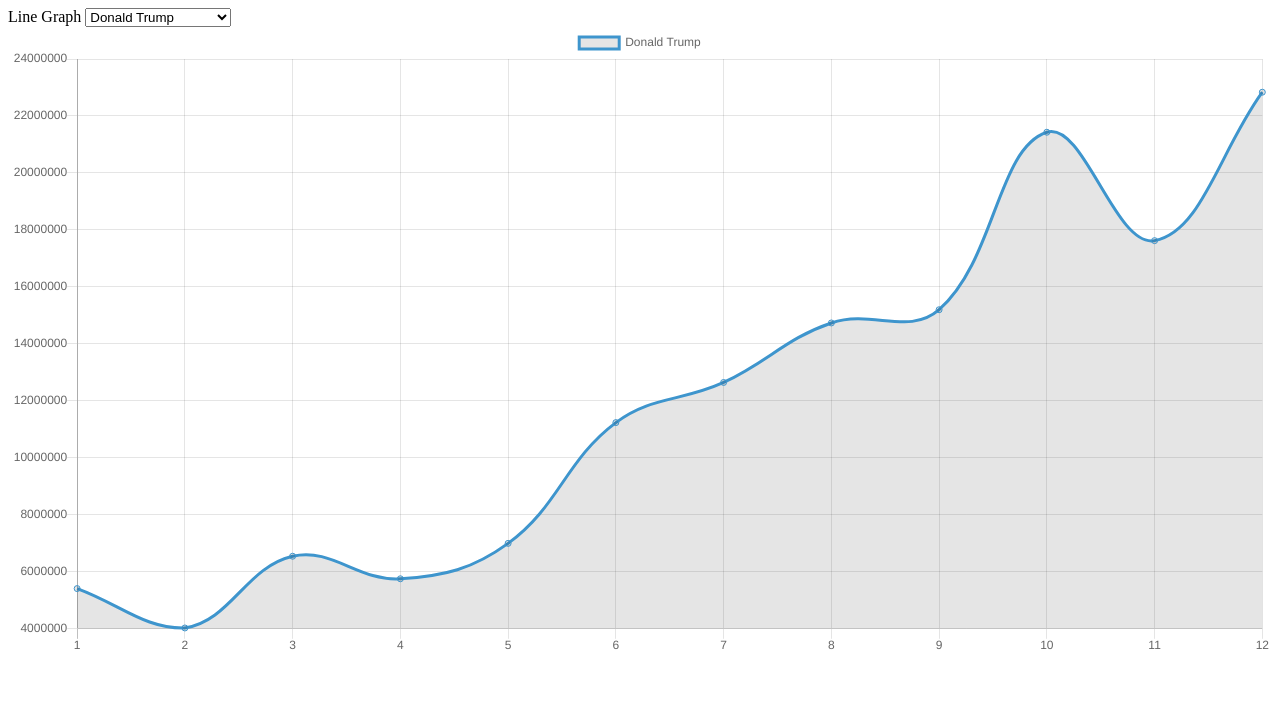
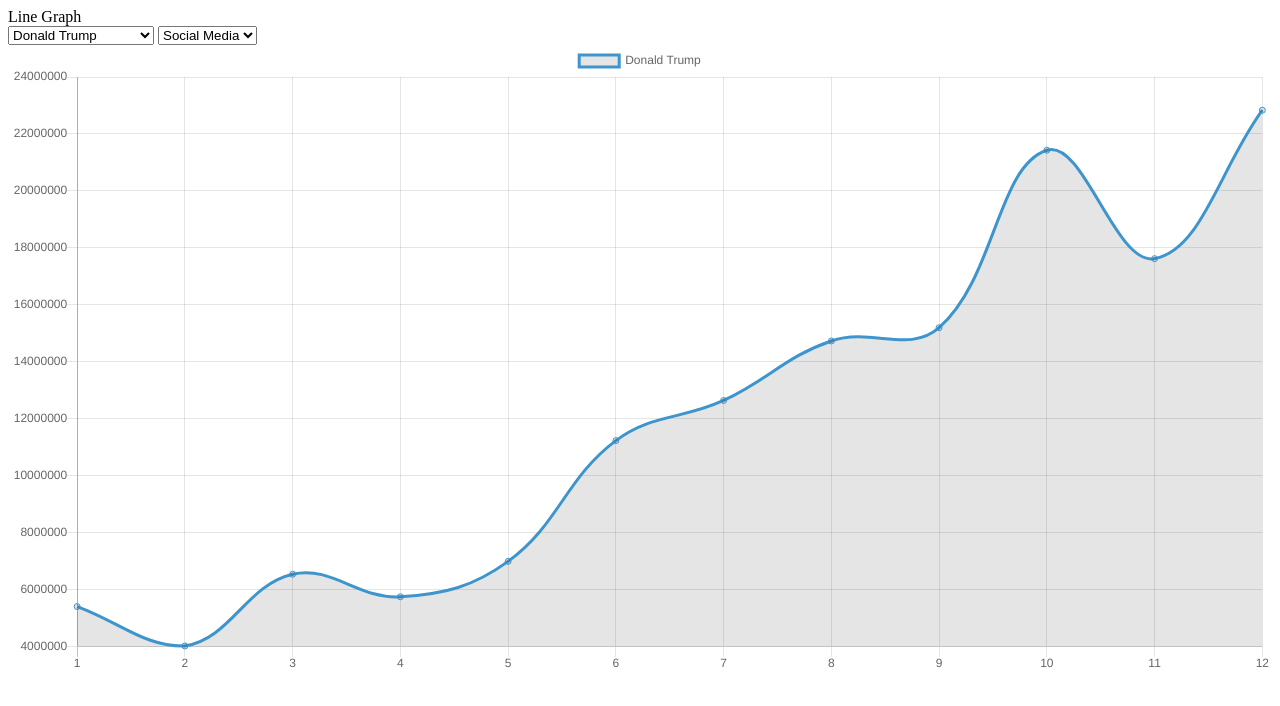
Before and after one commit to expjazz/playingWithDatainJS, a website built with webpack: page src/template.html in a window 1280 px wide. Built offline with nearby package versions, Linux system fonts and the light colour scheme.

```diff
--- a/src/components/SelectMenu.js
+++ b/src/components/SelectMenu.js
@@ -1,14 +1,22 @@
 import * as d3 from 'd3'
 
-const populateSelect = async () => {
-  const select = document.getElementById('line');
+const populateSelect = async (id = null) => {
+  if (id) {
+    select.document.getElementById('line' + id)
+  }
+  const selects = document.querySelectorAll('.line');
+  let count = 0;
   const data = await d3.csv('./src/dados.csv')
   const listLideres = data.map((arr) => {
     return arr.profile
   });
   const first = listLideres[0];
   let temp = false;
-  select.innerHTML = listLideres.map((lider, index) => {
+  selects.forEach((selecta) => {
+    count += 1;
+    temp  = false;
+    if (count > 1) selecta.id  = 'select2';
+    selecta.innerHTML = listLideres.map((lider, index) => {
     if (lider === first && index > 2) temp = true;
     if (temp === true) return '';
     return (
@@ -17,7 +25,7 @@
 
       `
     )
-  }).join("")
+  }).join("")})
 
 }
 
--- a/src/components/genLineLider.js
+++ b/src/components/genLineLider.js
@@ -20,7 +20,7 @@
   return chart;
 }
 
-const arrGenBase = (lideres) => {
+const arrGenBase = (lideres, socialMedia) => {
   const listLideres = lideres.map((arr) => {
     return arr.profile
   })
@@ -49,7 +49,6 @@
       obj.tempFbSeguidores.push(fbSeguidores[index]);
     }
   })
-  console.log(obj)
   return obj
 }
 
--- /dev/null
+++ b/src/data/selectData.js
@@ -0,0 +1,7 @@
+const selectData = () => {
+  return ({
+  selectOne: '',
+  selectTwo: []})
+}
+
+export default { selectData }
--- a/src/index.js
+++ b/src/index.js
@@ -1,41 +1,49 @@
 import * as d3 from 'd3'
 import Chart from 'chart.js';
 import populateSelect from './components/SelectMenu';
-import lineGraph from './components/genLineLider'
-
+import lineGraph from './components/genLineLider';
+import selectData from './data/selectData'
 const makeChart = (lideres) => {
 
 
   const { genLiderLine, arrGenSearch, arrGenBase} = lineGraph;
   populateSelect.populateSelect();
-  const selects = document.getElementById('line');
-  const {listLideres, month, fbSeguidores} = arrGenBase(lideres);
+  const selects = document.querySelector('.line');
+  const {listLideres, month, fbSeguidores} = arrGenBase(lideres, null);
+  const chart = genLiderLine(listLideres, listLideres[0], month, fbSeguidores );
+  let count = 0;
+  const colors = ['red', 'green', 'blue', 'purple', 'yellow', 'orange']
+
+    selects.addEventListener('change', (e) => {
+      const random = Math.floor(Math.random() * colors.length);
+      const color = colors[random];
+      const selectResult = e.target.value;
+      const obj = selectData.selectData();
+      if (obj.selectTwo.includes(selectResult)) return '';
+
+      obj.selectTwo.push(selectResult);
+      const { tempLider, tempMes, tempFbSeguidores } = arrGenSearch(listLideres, selectResult ,  month, fbSeguidores );
+
+
+      chart.data.datasets.push({
+        label: selectResult,
+        data: tempFbSeguidores,
+        borderColor: color
+      }, )
+      chart.update();
+    })
 
 
 
-  const chart = genLiderLine(listLideres, listLideres[0], month, fbSeguidores );
-
-  selects.addEventListener('change', (e) => {
-
-    const selectResult = e.target.value;
-    // listLideres.forEach((lider, index) => {
-    //   if (lider === selectResult) {
-    //     tempLider.push(lider);
-    //     tempMes.push(month[index]);
-    //     tempFbSeguidores.push(fbSeguidores[index]);
-    //   }
-    // })
-
-    const { tempLider, tempMes, tempFbSeguidores } = arrGenSearch(listLideres, selectResult ,  month, fbSeguidores );
 
 
-    console.log(e.target.value);
-    chart.data.datasets.forEach((dataset) => {
-      dataset.label = tempLider[0];
-      dataset.data = tempFbSeguidores;
-    });
-    chart.update();
-  })
+
+
+
+
+  const { addPresidentSelect } = addSelect;
+  const presidenteBtn = document.getElementById('addPresident');
+  presidenteBtn.addEventListener('click', addPresidentSelect )
 }
 
 d3.csv('./src/dados.csv').then(makeChart)
--- a/src/template.html
+++ b/src/template.html
@@ -7,9 +7,14 @@
 </head>
 <body>
   <label for="Line graph">Line Graph</label>
-  <select name="line" id="line">
-    <option value="temp">temp</option>
-  </select>
+  <div class="lineGraph">
+    <select name="line" class="line">
+      <option value="temp">temp</option>
+    </select>
+    <select name="line" class="socialMedia">
+      <option value="temp">Social Media</option>
+    </select>
+  </div>
   <canvas id="chart"></canvas>
 
 </body>
```
